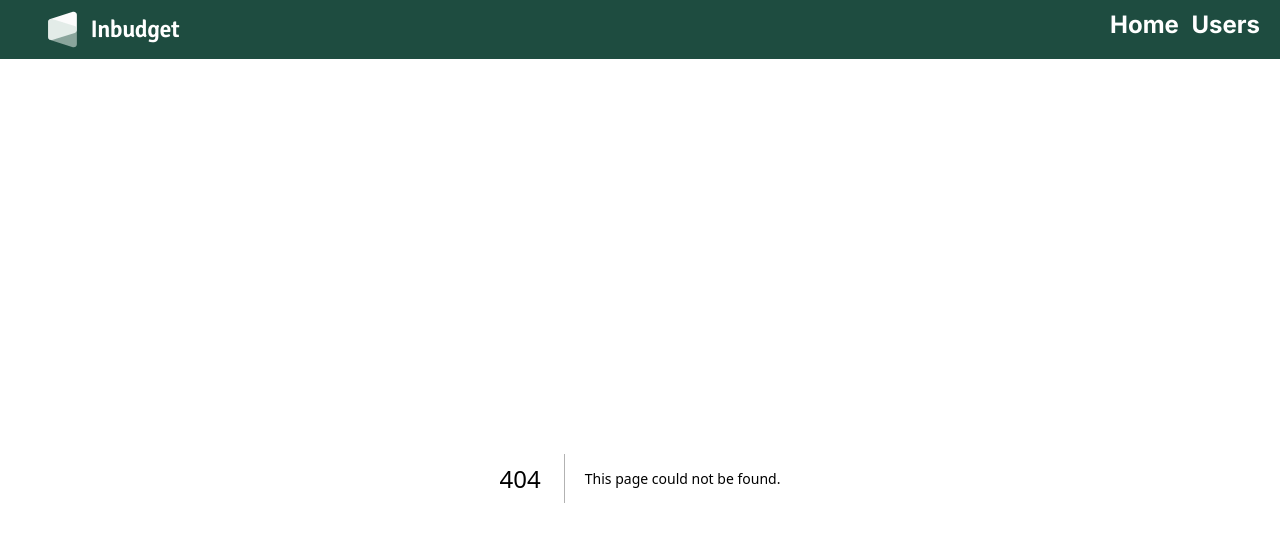
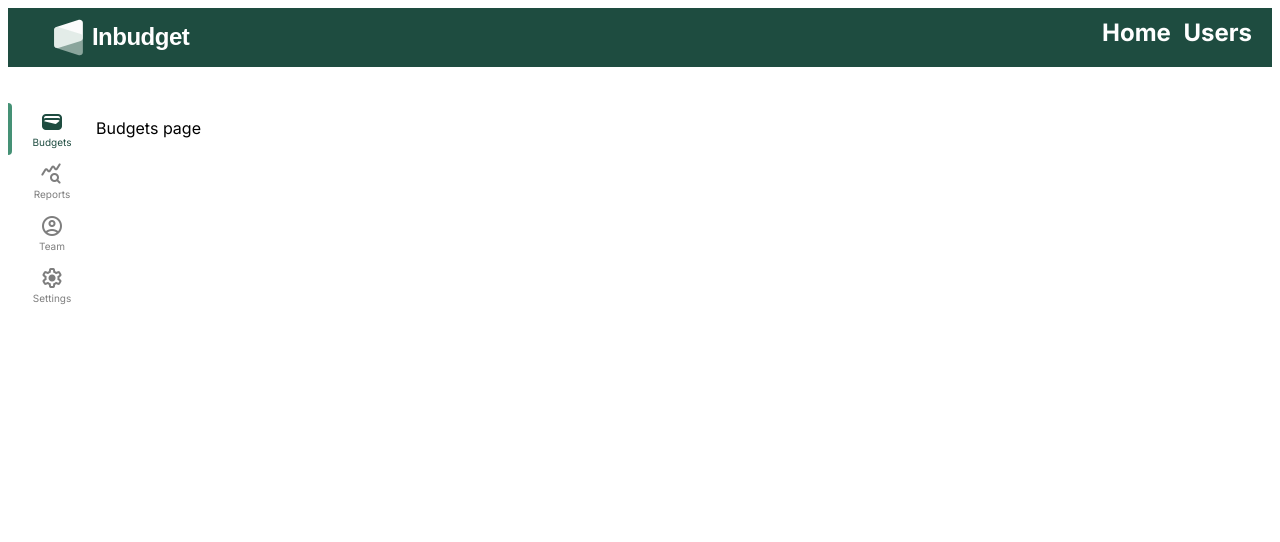
Before and after one commit to intive/patronage2023-js, a Next.js app in the folder apps/web/: page /budgets in a window 1280 px wide. Before the commit this address had no page. Shown: the top 542 px of the page. Built offline with nearby package versions, Linux system fonts and the light colour scheme.

Commit message:
chore: server component and extend layout #P23-124

```diff
--- /dev/null
+++ b/apps/web/app/SideNavigationBar.tsx
@@ -0,0 +1,24 @@
+"use client";
+
+import { usePathname } from "next/navigation";
+import { SideNavigationBar } from "ui";
+
+export default function SideNav() {
+  const pathname = usePathname() || "";
+
+  return (
+    <SideNavigationBar
+      items={[
+        { href: "/budgets", icon: "wallet", textValue: "Budgets" },
+        { href: "/reports", icon: "query_stats", textValue: "Reports" },
+        { href: "/team", icon: "account_circle", textValue: "Team" },
+        {
+          href: "/settings",
+          icon: "settings",
+          textValue: "Settings",
+        },
+      ]}
+      pathname={pathname}
+    />
+  );
+}
--- /dev/null
+++ b/apps/web/app/budgets/page.tsx
@@ -0,0 +1,3 @@
+export default function BudgetsPage() {
+  return "Budgets page";
+}
--- a/apps/web/app/layout.tsx
+++ b/apps/web/app/layout.tsx
@@ -3,6 +3,7 @@ import { StyledComponentsRegistry } from "../lib/registry";
 import { Inter } from "next/font/google";
 import Nav from "./Nav";
 import { Background } from "ui";
+import SideNav from "./SideNavigationBar";
 
 export type LayoutProps = {
   children: React.ReactNode;
@@ -25,6 +26,7 @@ export default function RootLayout({ children }: LayoutProps) {
       <body className={inter.className}>
         <StyledComponentsRegistry>
           <Nav />
+          <SideNav />
           {children}
         </StyledComponentsRegistry>
       </body>
--- /dev/null
+++ b/apps/web/app/reports/page.tsx
@@ -0,0 +1,3 @@
+export default function ReportsPage() {
+  return "Reports page";
+}
--- /dev/null
+++ b/apps/web/app/settings/page.tsx
@@ -0,0 +1,3 @@
+export default function SettingsPage() {
+  return "Settings page";
+}
--- /dev/null
+++ b/apps/web/app/team/page.tsx
@@ -0,0 +1,3 @@
+export default function TeamPage() {
+  return "Team page";
+}
```
